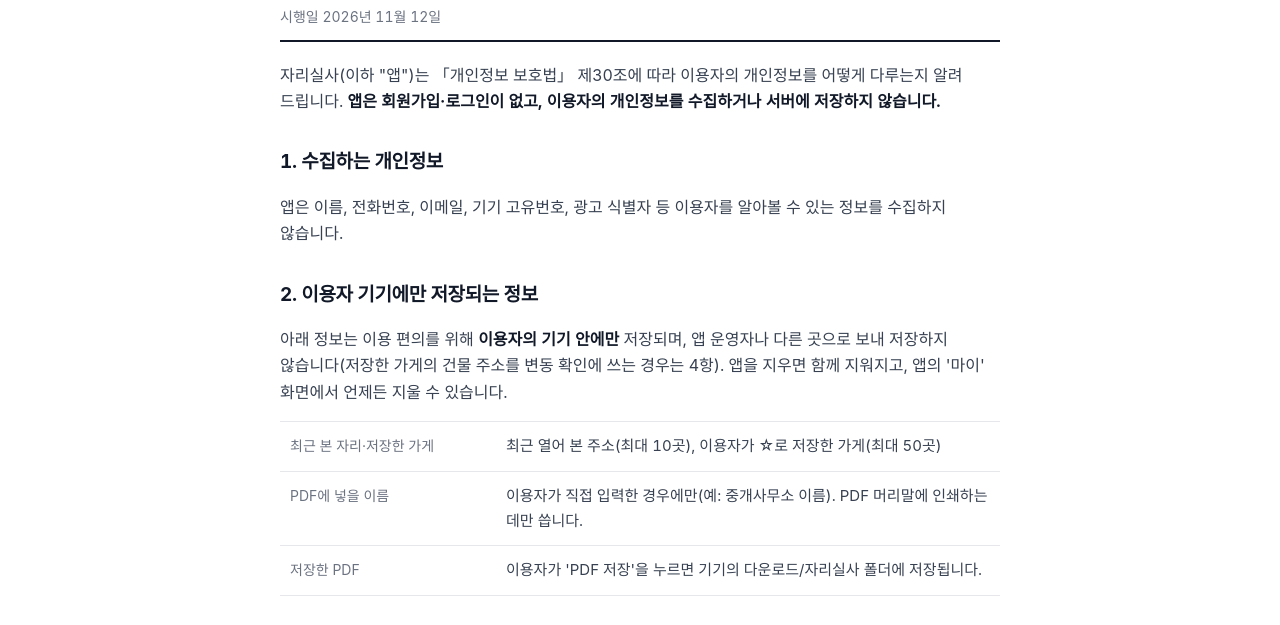
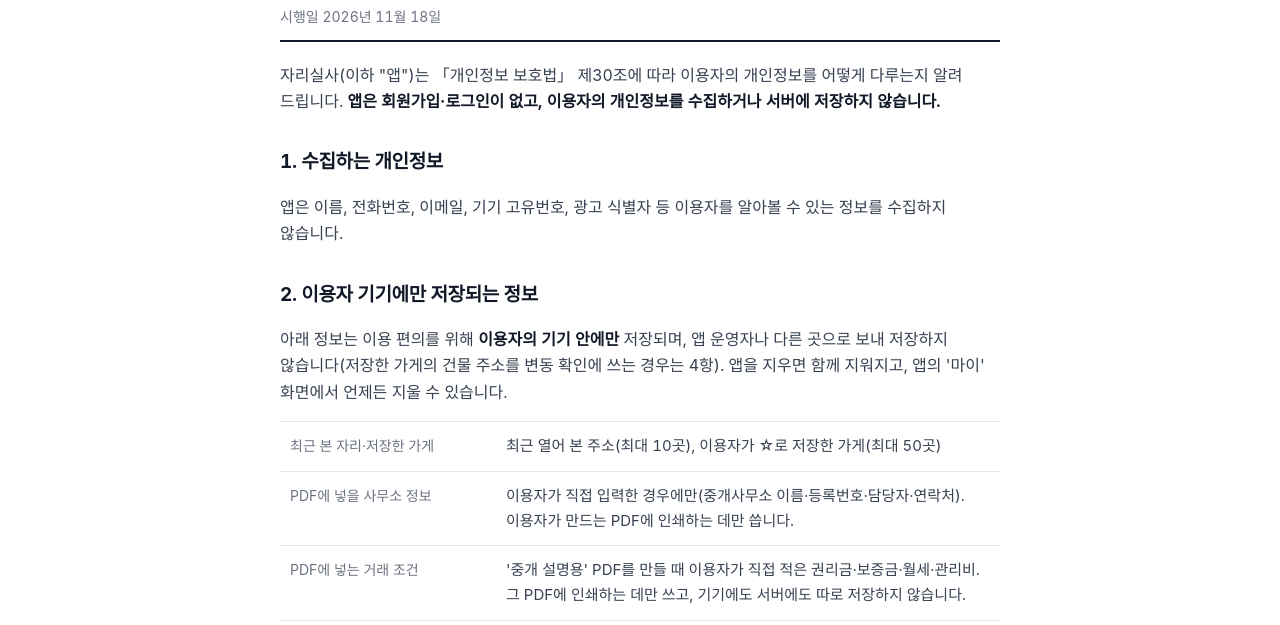
Before and after one commit to Omnyumyum/jarisilsa-site, a plain HTML site: page privacy.html in a window 1280 px wide. Shown: the part 146-771 px from the top of the page. Drawn offline with Linux system fonts and the light colour scheme; a web font is replaced by a local one.

Commit message:
개인정보처리방침: 장소 이름 검색어의 네이버 전송(5항), PDF에 넣을 사무소 정보·거래 조건(2항) 추가
Co-Authored-By: Claude Fable 5.2 <noreply@anthropic.com>

```diff
--- a/privacy.html
+++ b/privacy.html
@@ -48,7 +48,7 @@
 <section><div class="wrap doc">
 
 <h1>개인정보처리방침</h1>
-<p class="date">시행일 2026년 11월 12일</p>
+<p class="date">시행일 2026년 11월 18일</p>
 <hr class="h2-rule">
 <p>자리실사(이하 "앱")는 「개인정보 보호법」 제30조에 따라 이용자의 개인정보를 어떻게 다루는지 알려 드립니다. <strong>앱은 회원가입·로그인이 없고, 이용자의 개인정보를 수집하거나 서버에 저장하지 않습니다.</strong></p>
 
@@ -59,7 +59,8 @@
 <p>아래 정보는 이용 편의를 위해 <strong>이용자의 기기 안에만</strong> 저장되며, 앱 운영자나 다른 곳으로 보내 저장하지 않습니다(저장한 가게의 건물 주소를 변동 확인에 쓰는 경우는 4항). 앱을 지우면 함께 지워지고, 앱의 '마이' 화면에서 언제든 지울 수 있습니다.</p>
 <table>
 <tr><th>최근 본 자리·저장한 가게</th><td>최근 열어 본 주소(최대 10곳), 이용자가 ☆로 저장한 가게(최대 50곳)</td></tr>
-<tr><th>PDF에 넣을 이름</th><td>이용자가 직접 입력한 경우에만(예: 중개사무소 이름). PDF 머리말에 인쇄하는 데만 씁니다.</td></tr>
+<tr><th>PDF에 넣을 사무소 정보</th><td>이용자가 직접 입력한 경우에만(중개사무소 이름·등록번호·담당자·연락처). 이용자가 만드는 PDF에 인쇄하는 데만 씁니다.</td></tr>
+<tr><th>PDF에 넣는 거래 조건</th><td>'중개 설명용' PDF를 만들 때 이용자가 직접 적은 권리금·보증금·월세·관리비. 그 PDF에 인쇄하는 데만 쓰고, 기기에도 서버에도 따로 저장하지 않습니다.</td></tr>
 <tr><th>저장한 PDF</th><td>이용자가 'PDF 저장'을 누르면 기기의 다운로드/자리실사 폴더에 저장됩니다.</td></tr>
 </table>
 
@@ -75,6 +76,7 @@
 <table>
 <tr><th>Supabase</th><td>공공데이터로 만든 상가 자리 리포트 조회, 저장한 가게 변동 조회(데이터베이스·API). <a href="https://supabase.com/privacy">Supabase 개인정보 정책</a></td></tr>
 <tr><th>네이버 지도 SDK</th><td>지도 표시. <a href="https://privacy.naver.com/">네이버 개인정보처리방침</a></td></tr>
+<tr><th>네이버 지역 검색</th><td>주소 검색 화면에서 장소 이름(회사·가게 이름)으로 찾을 때, <strong>입력한 검색어만</strong> 앱 서버를 거쳐 네이버 검색 API로 보내 장소 이름과 위치를 받아 옵니다. 이용자를 알아볼 수 있는 정보는 함께 보내지 않으며, 앱 서버는 검색어와 결과를 저장하지 않습니다. <a href="https://privacy.naver.com/">네이버 개인정보처리방침</a></td></tr>
 </table>
 
 <h2>6. 리포트에 담긴 정보</h2>
@@ -93,7 +95,7 @@
 
 <h2>10. 방침의 변경</h2>
 <p>이 방침이 바뀌면 시행 7일 전부터 이 페이지에 알립니다.</p>
-<p>개정 이력: 2026년 11월 10일 제정 · 2026년 11월 12일 '저장한 가게 변동 알림'(4항) 추가(앱 출시 전 개정)</p>
+<p>개정 이력: 2026년 11월 10일 제정 · 2026년 11월 12일 '저장한 가게 변동 알림'(4항) 추가 · 2026년 11월 18일 '네이버 지역 검색'(5항), 'PDF에 넣을 사무소 정보·거래 조건'(2항) 추가(모두 앱 출시 전 개정)</p>
 </div></section>
 <footer><div class="wrap">공공데이터와 정보공개청구 자료로 만든 참고 통계입니다. 중개대상물 확인·설명 자료를 대신하지 않습니다.<br><a href="privacy.html">개인정보처리방침</a> · <a href="terms.html">이용약관</a> · 문의 <a href="mailto:project.mmdd@gmail.com">project.mmdd@gmail.com</a></div></footer>
 </body>
```
